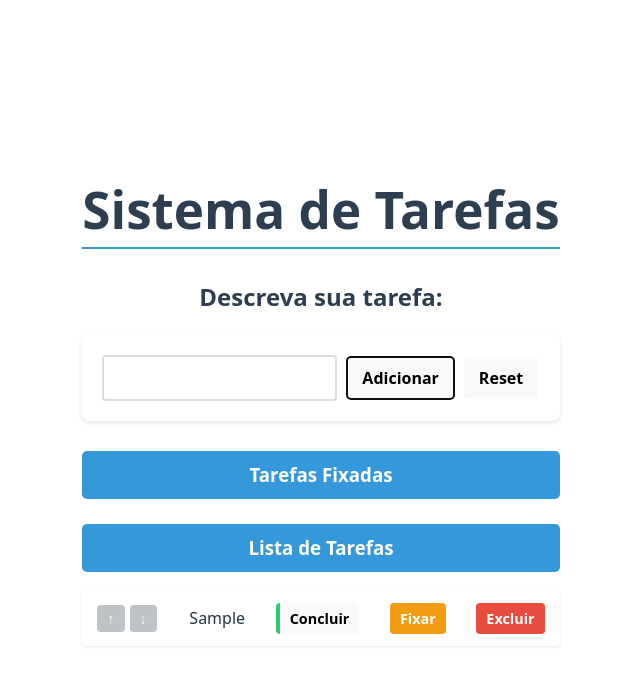
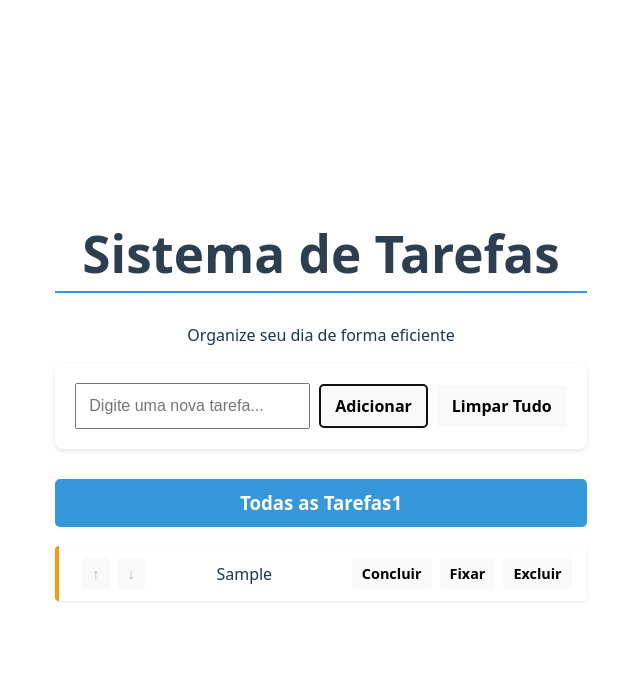
Before and after one commit to riverspaulo/To-do-List, a React (Vite) app: page / in a window 1280 px wide. Both pictures are taken after typing "Sample" into the empty fields and a click on the button "Adicionar". Shown: the top 686 px of the page, without its empty margins (319-959 px from the left). Built offline with nearby package versions, Linux system fonts and the light colour scheme.

Commit message:
Update Lista.jsx

```diff
--- a/src/componentes/Lista.jsx
+++ b/src/componentes/Lista.jsx
@@ -5,11 +5,10 @@ export default function Lista() {
     const [tarefa, setTarefa] = useState('');
     const [lista, setLista] = useState([]);
     const [tarefasFixadas, setTarefasFixadas] = useState([]);
-    const [showAlert, setShowAlert] = useState(false);
 
     const handleSubmit = (e) => {
         e.preventDefault();
-        if (!tarefa) return;
+        if (!tarefa.trim()) return;
 
         const novaTarefa = {
             id: Math.floor(Math.random() * 10000),
@@ -23,9 +22,6 @@ export default function Lista() {
 
     const handleToggle = (id) => {
         setLista(lista.map(item =>
-            item.id === id ? { ...item, status: !item.status } : item
-        ));
-        setTarefasFixadas(tarefasFixadas.map(item =>
             item.id === id ? { ...item, status: !item.status } : item
         ));
     };
@@ -44,14 +40,15 @@ export default function Lista() {
     };
 
     const handleClear = () => {
+        if (window.confirm('Tem certeza que deseja limpar todas as tarefas?')) {
             setLista([]);
             setTarefasFixadas([]);
+        }
     };
 
     const handleFixar = (id) => {
         if (tarefasFixadas.length >= 3) {
-            setShowAlert(true);
-            setTimeout(() => setShowAlert(false), 3000);
+            alert(`Você pode fixar no máximo 3 tarefas.`);
             return;
         }
 
@@ -75,43 +72,57 @@ export default function Lista() {
     };
 
     return (
-        <div>
+        <div className="container">
+            <header className="header">
                 <h1>Sistema de Tarefas</h1>
-            <h2>Descreva sua tarefa:</h2>
-            <form onSubmit={handleSubmit}>
-                <label>
-                    <input type="text" onChange={(e) => setTarefa(e.target.value)} value={tarefa} />
-                </label>
-                <button type="submit">Adicionar</button>
-                <button onClick={handleClear}>Reset</button>
+                <p>Organize seu dia de forma eficiente</p>
+            </header>
+
+            <form onSubmit={handleSubmit} className="form">
+                <input
+                    type="text"
+                    className="task-input"
+                    onChange={(e) => setTarefa(e.target.value)}
+                    value={tarefa}
+                    placeholder="Digite uma nova tarefa..."
+                    aria-label="Adicionar nova tarefa"
+                />
+                <button type="submit" className="btn adicionarTarefa">Adicionar</button>
+                <button type="button" onClick={handleClear} className="btn limparTudo">Limpar Tudo</button>
             </form>
 
-            {/* Alerta estilizado, ref: https://docs.appsmith.com/reference/appsmith-framework/widget-actions/show-alert*/}
-            {showAlert && (
-                <div className="alerta-customizado">
-                    Você pode fixar no máximo 3 tarefas.
+            {tarefasFixadas.length > 0 && (
+                <div className="tarefas_fixadas">
+                    <h3 className="subtitulo">
+                        Tarefas Fixadas
+                        <span className="numero_tarefas">{tarefasFixadas.length}</span>
+                    </h3>
+                    <ul className="task-list">
+                        {tarefasFixadas.map(item => (
+                            <li key={item.id} className={`task-item ${item.status ? 'completed' : ''}`}>
+                                <span className="task-text">{item.texto}</span>
+                                <div className="task-actions">
+                                    <button onClick={() => handleDesfixar(item.id)} className="btn desfixarTarefa btn-sm">Desfixar</button>
+                                    <button onClick={() => handleExcluir(item.id, true)} className="btn excluirTarefa btn-sm">Excluir</button>
+                                </div>
+                            </li>
+                        ))}
+                    </ul>
                 </div>
             )}
 
-            <h3>Tarefas Fixadas</h3>
-            <ul>
-                {tarefasFixadas.map(item => (
-                    <li key={item.id} className={item.status ? 'concluida' : ''}>
-                        <span>{item.texto}</span>
-                        <button onClick={() => handleToggle(item.id)} className='buttonConcluir'>
-                            {item.status ? 'Desmarcar' : 'Concluir'}
-                        </button>
-                        <button onClick={() => handleDesfixar(item.id)} className='buttonDesfixar'>Desfixar</button>
-                        <button onClick={() => handleExcluir(item.id, true)} className='buttonExcluir'>Excluir</button>
-                    </li>
-                ))}
-            </ul>
-
-            <h3>Lista de Tarefas</h3>
-            <ul>
+            <div className="tarefas">
+                <h3 className="subtitulo">
+                    Todas as Tarefas
+                    <span className="numero_tarefas">{lista.length}</span>
+                </h3>
+                {lista.length === 0 ? (
+                    <p style={{ textAlign: 'center', padding: '20px', color: '#95a5a6' }}>Nenhuma tarefa cadastrada. Adicione uma nova tarefa acima.</p>
+                ) : (
+                    <ul className="task-list">
                         {lista.map((item, index) => (
-                    <li key={item.id} className={item.status ? 'concluida' : ''}>
-                        <div className="controles-ordem">
+                            <li key={item.id} className={`task-item ${item.status ? 'completed' : ''}`}>
+                                <div className="order-controls">
                                     <button
                                         onClick={() => handleMove(item.id, 'subir')}
                                         disabled={index === 0}
@@ -127,15 +138,22 @@ export default function Lista() {
                                         ↓
                                     </button>
                                 </div>
-                        <span>{item.texto}</span>
-                        <button onClick={() => handleToggle(item.id)} className='buttonConcluir'>
+                                <span className="task-text">{item.texto}</span>
+                                <div className="task-actions">
+                                    <button
+                                        onClick={() => handleToggle(item.id)}
+                                        className={`btn btn-sm ${item.status ? 'concluirTarefa' : ''}`}
+                                    >
                                         {item.status ? 'Desmarcar' : 'Concluir'}
                                     </button>
-                        <button onClick={() => handleFixar(item.id)} className='buttonFixar'>Fixar</button>
-                        <button onClick={() => handleExcluir(item.id)} className='buttonExcluir'>Excluir</button>
+                                    <button onClick={() => handleFixar(item.id)} className="btn fixarTarefa btn-sm">Fixar</button>
+                                    <button onClick={() => handleExcluir(item.id)} className="btn excluirTarefa btn-sm">Excluir</button>
+                                </div>
                             </li>
                         ))}
                     </ul>
+                )}
+            </div>
         </div>
     );
 }
```
Lines whose indentation alone changed are shown as unchanged.
